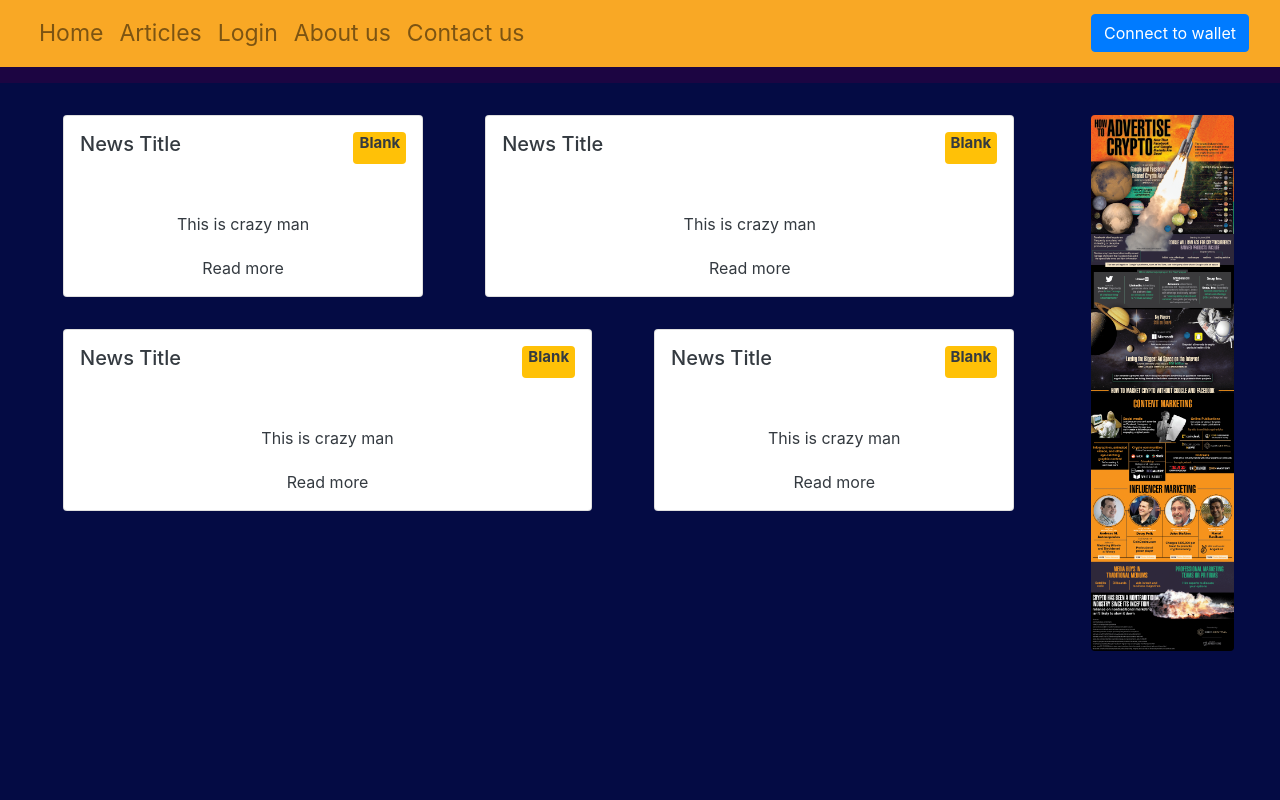
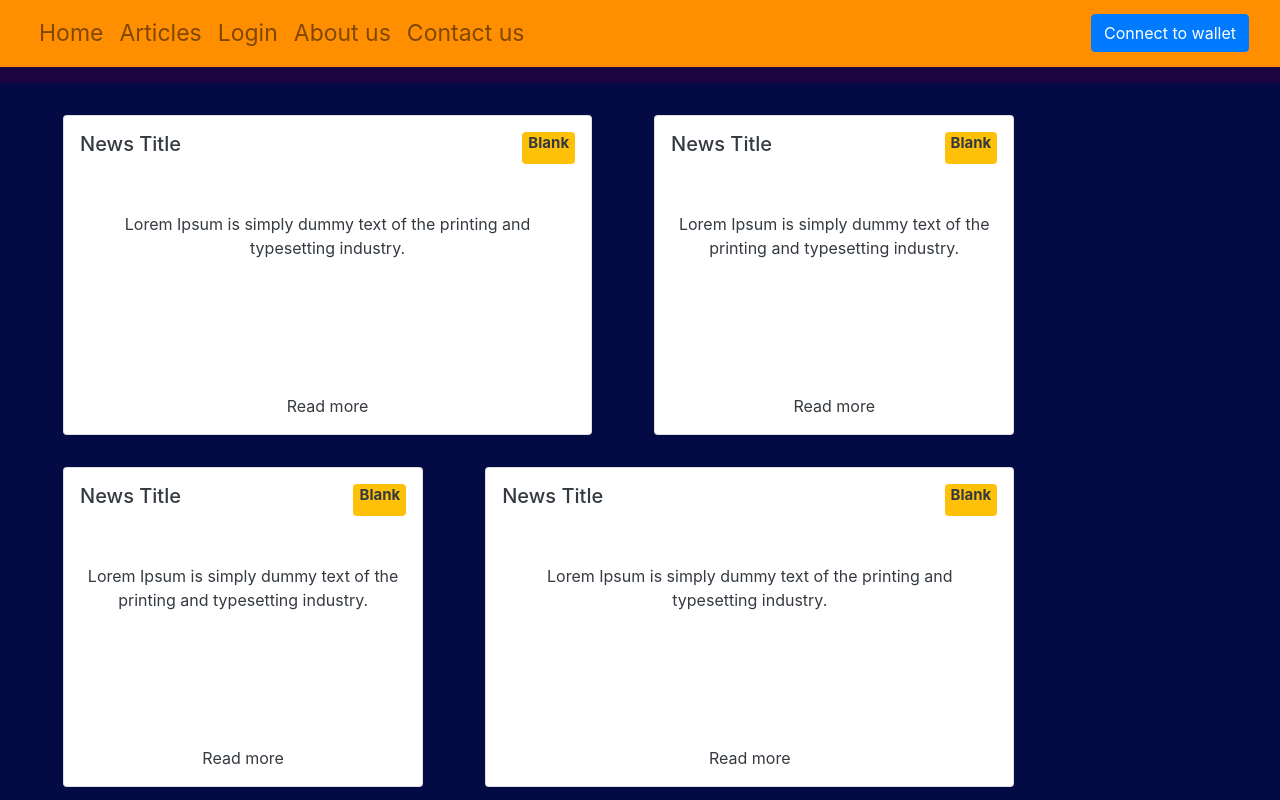
Before and after one commit to AnkitAshokHegde/fake_news_3, a React (Create React App) app: page / in a window 1280 px wide. Shown: the top 800 px of the page. Built offline with nearby package versions, Linux system fonts and the light colour scheme.

Commit message:
The home page is almost completed

```diff
--- a/src/App.js
+++ b/src/App.js
@@ -18,7 +18,8 @@ function AdContent() {
     <Col bg="light">
       <Container>
         {/* <img src={ad}></img> */}
-        <Image src={ad} rounded className='w-100 mt-3 ml-3' />
+        {/* <Image src={ad} rounded className='w-100 mt-3 ml-3' /> */}
+        <Image src={ad} rounded className='mt-3 ml-3' style={{width:'22vh'}} />
       </Container>
 
     </Col>
@@ -28,14 +29,14 @@ function AdContent() {
 function ContentCustom() {
   return (
     <div className='lg m-0 p-3' bg="white">
-      <Card className='text-dark text-center' style={{height:"h-100"}}>
+      <Card className='text-dark text-center' style={{height:"20rem"}}>
       <Card.Title>
          <Container className='d-flex justify-content-between p-3'>
          <h5>News Title</h5>
          <Badge bg="warning">Blank</Badge>
          </Container>
          </Card.Title>
-        <Card.Body>This is crazy man</Card.Body>
+        <Card.Body>Lorem Ipsum is simply dummy text of the printing and typesetting industry. </Card.Body>
        <a href='#' className='text-dark'><p>Read more</p></a>
       </Card>
     </div>
@@ -71,12 +72,12 @@ function HomeContent() {
         <Row>
           <Col xs lg="10" >
             <Row>
+              <Col xs lg="7"><ContentCustom /></Col>
+              <Col><ContentCustom /></Col>
+            </Row>
+            <Row>
               <Col fluid><ContentCustom /></Col>
               <Col xs lg="7"><ContentCustom/></Col>
-            </Row>
-            <Row>
-              <Col xs lg="7"><ContentCustom /></Col>
-              <Col><ContentCustom /></Col>
             </Row>
           </Col>
           <AdContent />
--- a/src/components/NavCustom.js
+++ b/src/components/NavCustom.js
@@ -10,7 +10,8 @@ function NavCustom() {
   return (
 
     // <Navbar expand="lg" bg="dark" variant="dark" >
-      <Navbar expand="lg" variant="light" style={{backgroundColor:'rgb(249, 168, 37)'}} >
+      // <Navbar expand="lg" variant="light" style={{backgroundColor:'rgb(249, 168, 37)'}} >
+    <Navbar expand="lg" variant="light" style={{backgroundColor:'rgb(255, 143, 0)'}} >
       {/* <Navbar expand="lg" variant="light" style={{backgroundColor:'rgb(226, 96, 5)'}} > */}
       <Container fluid>
         <Nav className="me-auto" variant='light'>
```
